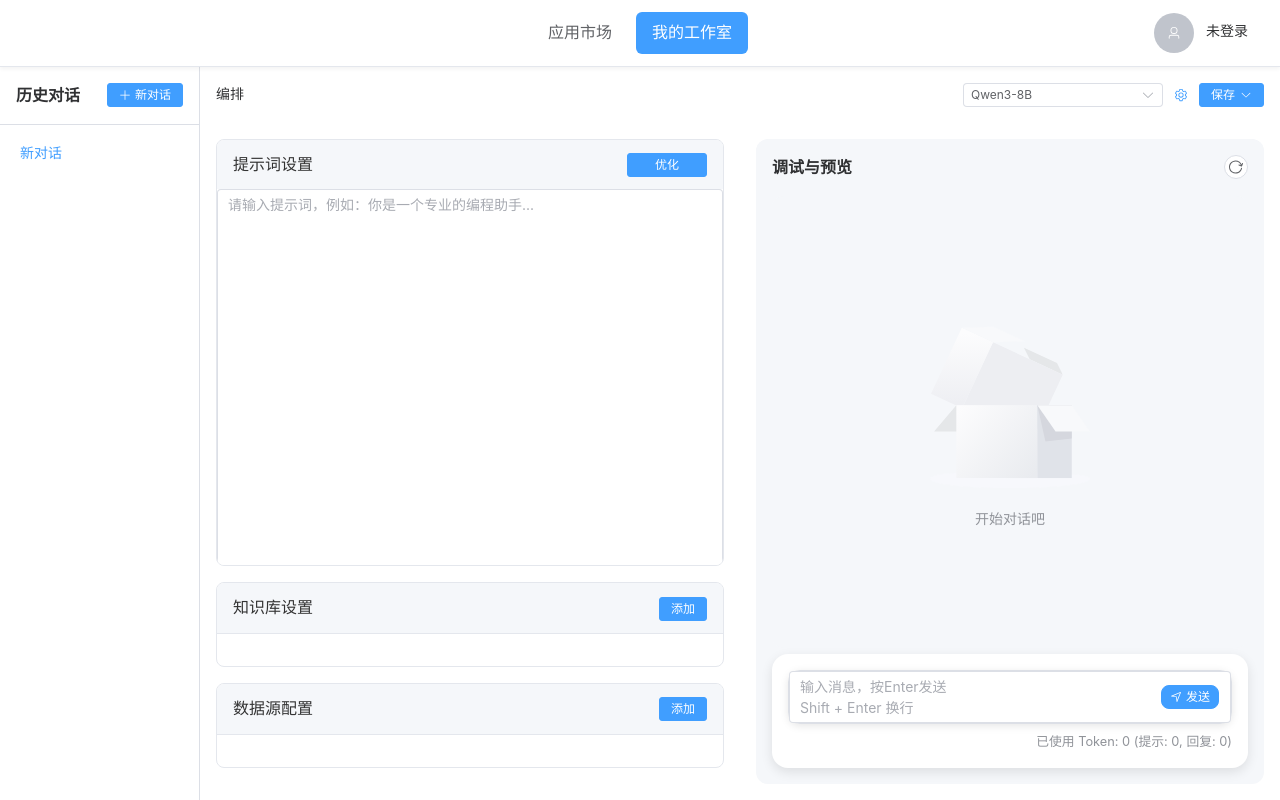
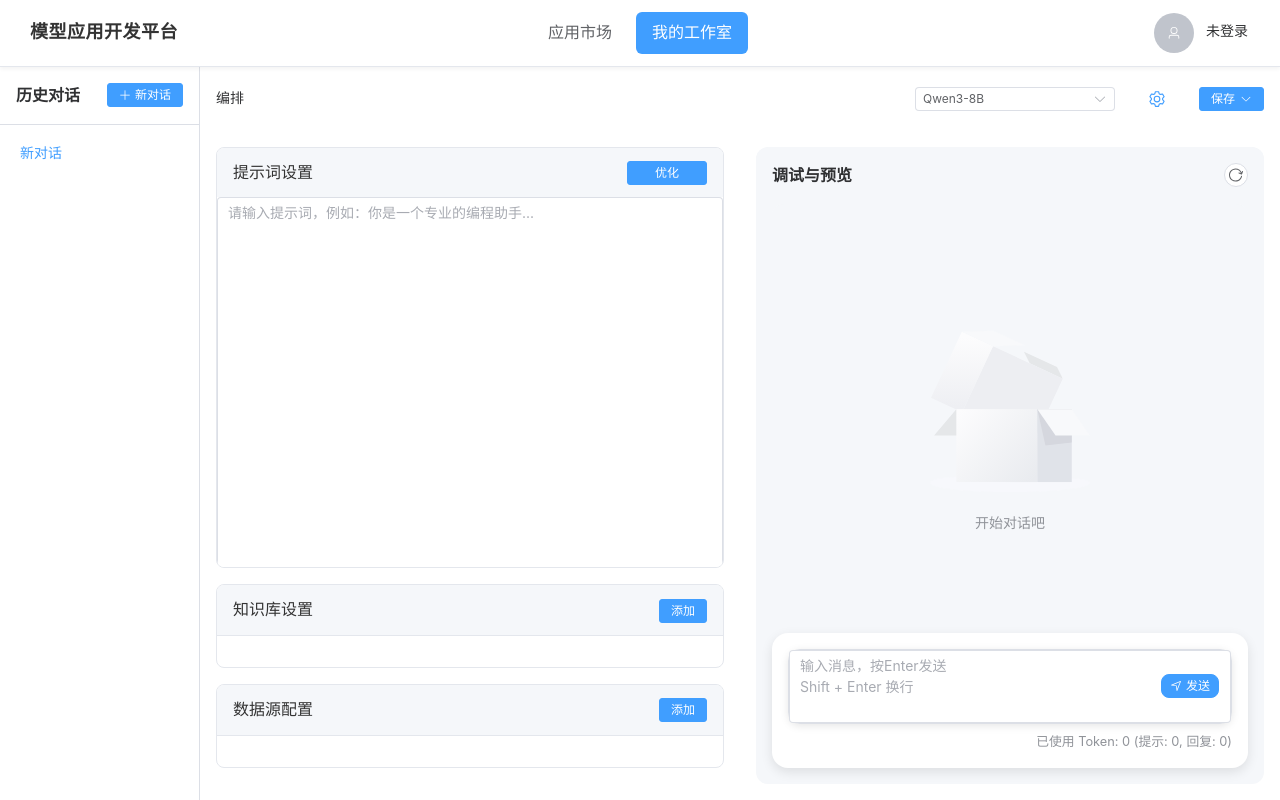
Before and after one commit to dong6255/ai-chatbox, a Vue app: page /chat in a window 1280 px wide. Built offline with nearby package versions, Linux system fonts and the light colour scheme; what alova would draw is missing.

Commit message:
优化按钮增加消息绑定事件

```diff
--- a/src/components/ChatInput.vue
+++ b/src/components/ChatInput.vue
@@ -32,7 +32,7 @@
     <!-- 输入框和按钮的组合 -->
     <div class="input-wrapper">
       <div class="input-container">
-        <el-input v-model="messageText" type="textarea" :rows="1" :autosize="{ minRows: 1, maxRows: 5 }"
+        <el-input v-model="messageText" type="textarea" :rows="3" :autosize="{ minRows: 3, maxRows: 8 }"
           :placeholder="loading ? '正在处理中，请等待回复完成...' : placeholder" :disabled="loading" resize="none"
           @keydown.enter.exact.prevent="handleSend" @keydown.enter.shift.exact="newline" @input="adjustHeight"
           ref="inputRef" class="message-input" />
@@ -291,10 +291,10 @@ const adjustHeight = () => {
         background-color: transparent;
         border: none;
         box-shadow: none;
-        padding: 8px 60px 8px 12px;
+        padding: 16px 60px 16px 16px;
         resize: none;
-        line-height: 1.5;
-        font-size: 14px;
+        line-height: 1.6;
+        font-size: 16px;
 
         &:focus {
           box-shadow: none;
--- a/src/components/ControlPanel.vue
+++ b/src/components/ControlPanel.vue
@@ -638,7 +638,31 @@ const savePrompt = () => {
  * 提示词优化 - 跳转到优化页面并传递原始提示词
  */
 const optimizePrompt = () => {
-  window.open("http://29.2.16.115:18181/", "_blank");
+  // 准备要传递的数据
+  const promptData = {
+    prompt: prompt.value || ''
+  };
+
+  // 打开新窗口
+  const newWindow = window.open("http://0.0.0.0:18181/", "_blank");
+  // 等待新窗口加载完成后发送数据
+  if (newWindow) {
+    const sendData = () => {
+      try {
+        newWindow.postMessage(promptData, '*');
+        console.log('数据已发送' + promptData['prompt'] );
+
+      } catch (error) {
+        console.error('发送数据失败:', error);
+      }
+    };
+
+    // 延迟发送数据，确保目标页面已加载
+    setTimeout(sendData, 1000);
+
+    // 也可以监听窗口加载事件
+    newWindow.addEventListener('load', sendData);
+  }
 };
 
 // 暴露给父组件的状态和方法
--- a/src/views/ChatView.vue
+++ b/src/views/ChatView.vue
@@ -3,7 +3,9 @@
     <!-- 顶部导航栏 -->
     <div class="navigation-bar">
       <!-- 左上角双击触发区域 -->
-      <div class="top-left-area" @dblclick="handleDoubleClickTopLeft"></div>
+      <div class="top-left-area" @click="handleClickTopLeft">
+        <span class="site-name">模型应用开发平台</span>
+      </div>
 
       <div class="nav-tabs">
         <div class="nav-tab" :class="{ active: currentTab === 'marketplace' }" @click="currentTab = 'marketplace'">
@@ -89,8 +91,9 @@
               </el-select>
 
               <!-- 模型参数设置按钮 -->
+              <el-tooltip content="模型参数配置" placement="top">
                 <el-dropdown trigger="click" placement="bottom" style="margin-right: 10px;">
-                <el-button size="medium" type="text" class="settings-btn">
+                  <el-button size="large" type="text" class="settings-btn">
                     <el-icon>
                       <Setting />
                     </el-icon>
@@ -244,6 +247,7 @@
                   </el-dropdown-menu>
                 </template>
               </el-dropdown>
+              </el-tooltip>
 
               <!-- 保存配置按钮 -->
               <el-dropdown trigger="click" placement="bottom-end">
@@ -381,10 +385,31 @@ onMounted(() => {
   chatStore.initializeDefaultConversation()
 })
 
-// 处理左上角双击事件，跳转到登录页面
-const handleDoubleClickTopLeft = () => {
-  console.log('双击左上角')
+// 处理左上角连续四次点击事件，跳转到登录页面
+let clickCount = 0
+let clickTimer = null
+
+const handleClickTopLeft = () => {
+  clickCount++
+  console.log(`点击次数: ${clickCount}`)
+
+  // 清除之前的定时器
+  if (clickTimer) {
+    clearTimeout(clickTimer)
+  }
+
+  // 如果达到四次点击，跳转到登录页面
+  if (clickCount >= 4) {
+    console.log('连续四次点击，跳转到登录页面')
     router.push('/login')
+    clickCount = 0
+    return
+  }
+
+  // 设置定时器，1秒后重置点击计数
+  clickTimer = setTimeout(() => {
+    clickCount = 0
+  }, 1000)
 }
 
 watch(
@@ -730,14 +755,19 @@ const handleUserCommand = async (command) => {
   left: 20px;
   top: 0;
   bottom: 0;
-  width: 60px;
-  cursor: pointer;
-  /* 添加悬停效果，提供视觉反馈 */
-  transition: background-color 0.3s ease;
+  width: 200px;
+  cursor: default;
+  display: flex;
+  align-items: center;
+  padding-left: 10px;
 }
 
-.top-left-area:hover {
-  background-color: rgba(64, 158, 255, 0.05);
+.site-name {
+  font-size: 18px;
+  font-weight: 600;
+  color: #333;
+  user-select: none;
+  letter-spacing: 0.5px;
 }
 
 /* 主要工作区域 */
@@ -836,7 +866,7 @@ const handleUserCommand = async (command) => {
 .arrangement-right {
   display: flex;
   align-items: center;
-  /* gap: 12px; */
+  gap: 12px;
 }
 
 .arrangement-left {
@@ -1075,4 +1105,22 @@ const handleUserCommand = async (command) => {
   align-items: center;
   justify-content: center;
 }
+
+/* 设置按钮样式 */
+.settings-btn {
+  width: 40px !important;
+  height: 40px !important;
+  border-radius: 8px !important;
+  transition: all 0.3s ease !important;
+}
+
+.settings-btn:hover {
+  background-color: #f0f9ff !important;
+  color: #409eff !important;
+  transform: scale(1.05) !important;
+}
+
+.settings-btn .el-icon {
+  font-size: 18px !important;
+}
 </style>
```
Lines whose indentation alone changed are shown as unchanged.
